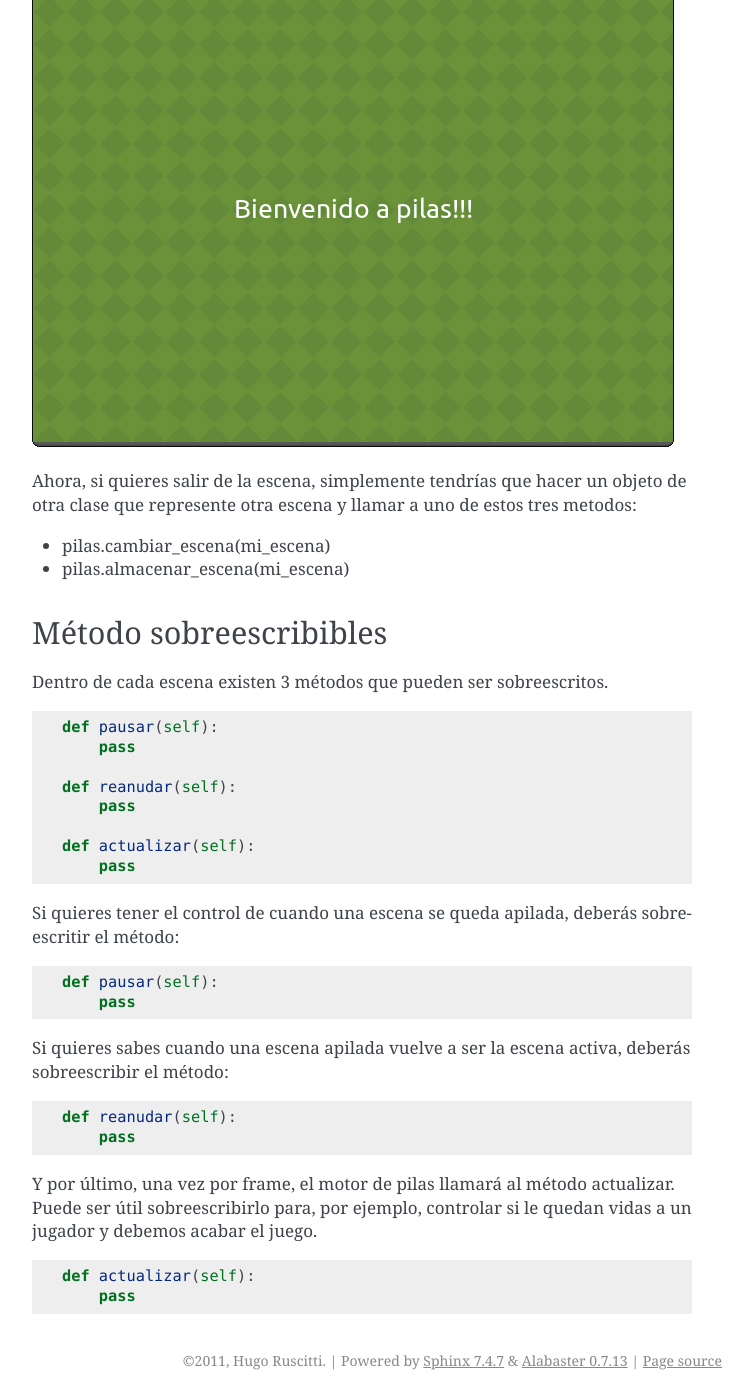
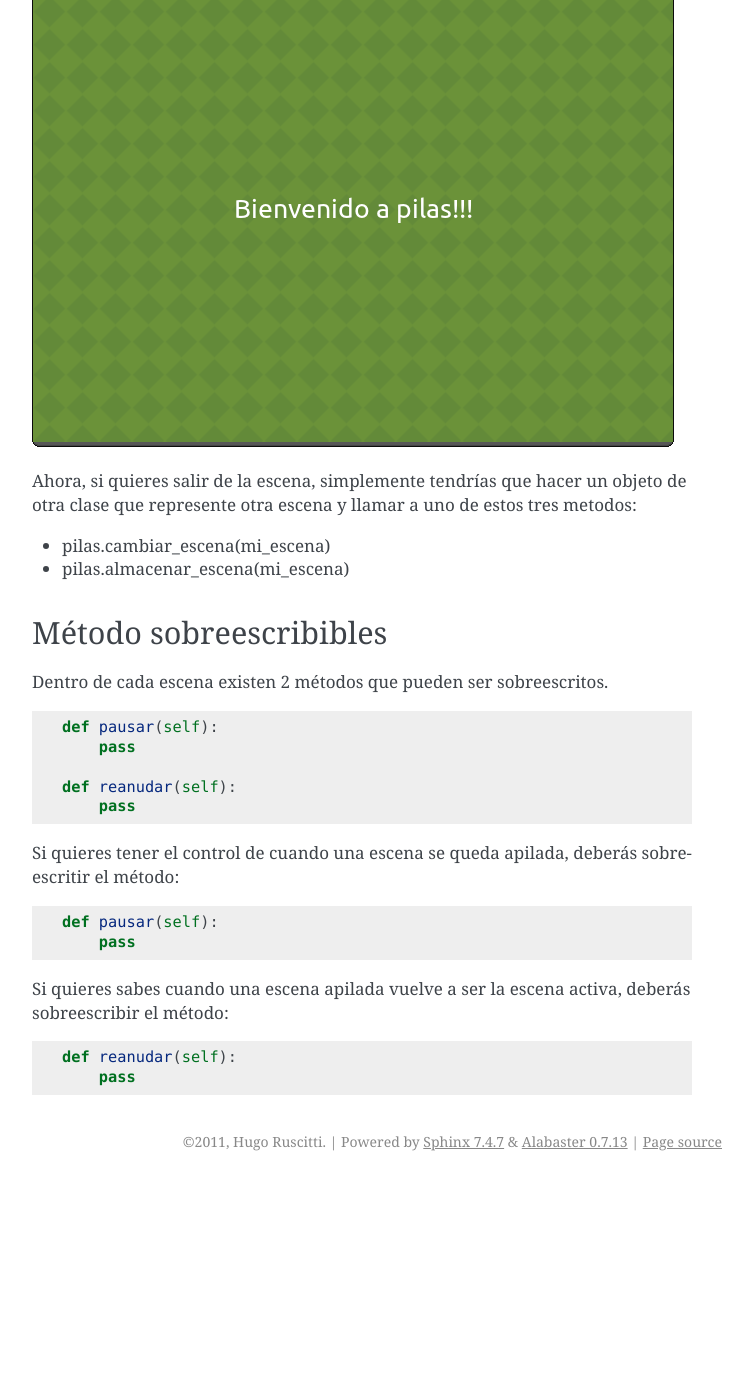
Before and after one commit to hugoruscitti/pilas-docs, a Sphinx documentation site: the page built from source/escenas.rst, in a window 1280 px wide and 1400 px high, scrolled down 3105 px. Shown: the whole window, without its empty margins (388-1140 px from the left). Built offline with Sphinx 7.4.7, drawn with Linux system fonts in a browser that asks for light colours; after the commit the page ends 4286 px from its top, so only the background shows below that.

Commit message:
Cambiada en la doc el metodo actualizar

```diff
--- a/source/escenas.rst
+++ b/source/escenas.rst
@@ -114,7 +114,7 @@ estos tres metodos:
 Método sobreescribibles
 -------------------------
 
-Dentro de cada escena existen 3 métodos que pueden ser sobreescritos.
+Dentro de cada escena existen 2 métodos que pueden ser sobreescritos.
 
 .. code-block:: python
 
@@ -123,10 +123,6 @@ Dentro de cada escena existen 3 métodos que pueden ser sobreescritos.
 
     def reanudar(self):
         pass
-
-    def actualizar(self):
-        pass
-
 
 Si quieres tener el control de cuando una escena se queda apilada, deberás
 sobreescritir el método:
@@ -143,12 +139,3 @@ deberás sobreescribir el método:
 
     def reanudar(self):
         pass
-
-Y por último, una vez por frame, el motor de pilas llamará al método actualizar.
-Puede ser útil sobreescribirlo para, por ejemplo, controlar si le quedan vidas
-a un jugador y debemos acabar el juego.
-
-.. code-block:: python
-
-    def actualizar(self):
-        pass
```
Also changed, not shown: source/migrar_al_gestor_de_escenas.rst (+6 -3 lines).
